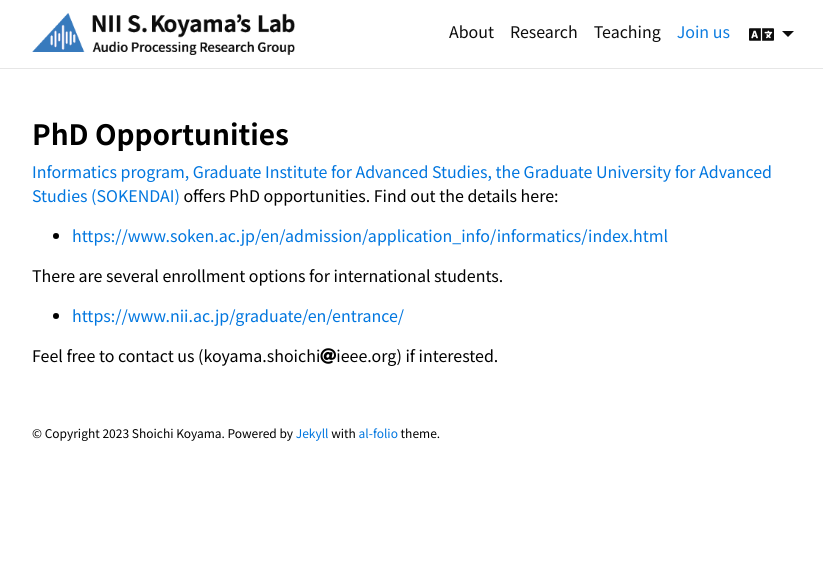
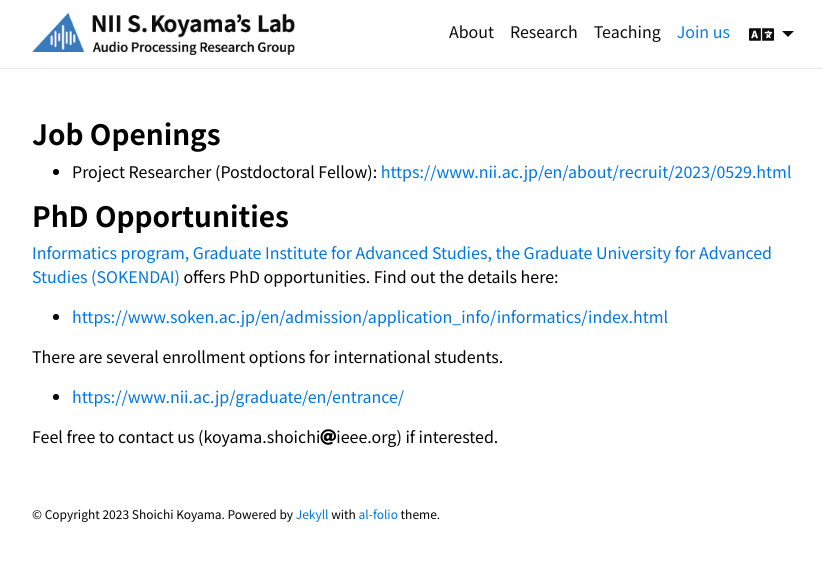
Before and after one commit to skoyamalab/skoyamalab.github.io, a Jekyll site: the page built from _pages/recruitment.md, in a window 1280 px wide. Shown: the top 561 px of the page, without its empty margins (223-1046 px from the left). Built offline with Jekyll 4.4.1, drawn with Linux system fonts in a browser that asks for light colours; full-size pictures stand in for the smaller copies a plugin makes; comment, search, counter and statistics services are not loaded; a style sheet for code colours, icons or effects is not loaded.

Commit message:
updated news

```diff
--- a/_pages/recruitment.md
+++ b/_pages/recruitment.md
@@ -7,6 +7,9 @@ lang: en
 nav: true
 nav_order: 3
 ---
+
+### Job Openings
+- Project Researcher (Postdoctoral Fellow): [https://www.nii.ac.jp/en/about/recruit/2023/0529.html](https://www.nii.ac.jp/en/about/recruit/2023/0529.html)
 
 ### PhD Opportunities
 
```
Also changed, not shown: _news/announcement20230529.md (added, +9 -0 lines), _news_ja/announcement20230529.md (added, +9 -0 lines), _pages_ja/recruitment.md (+3 -0 lines).
